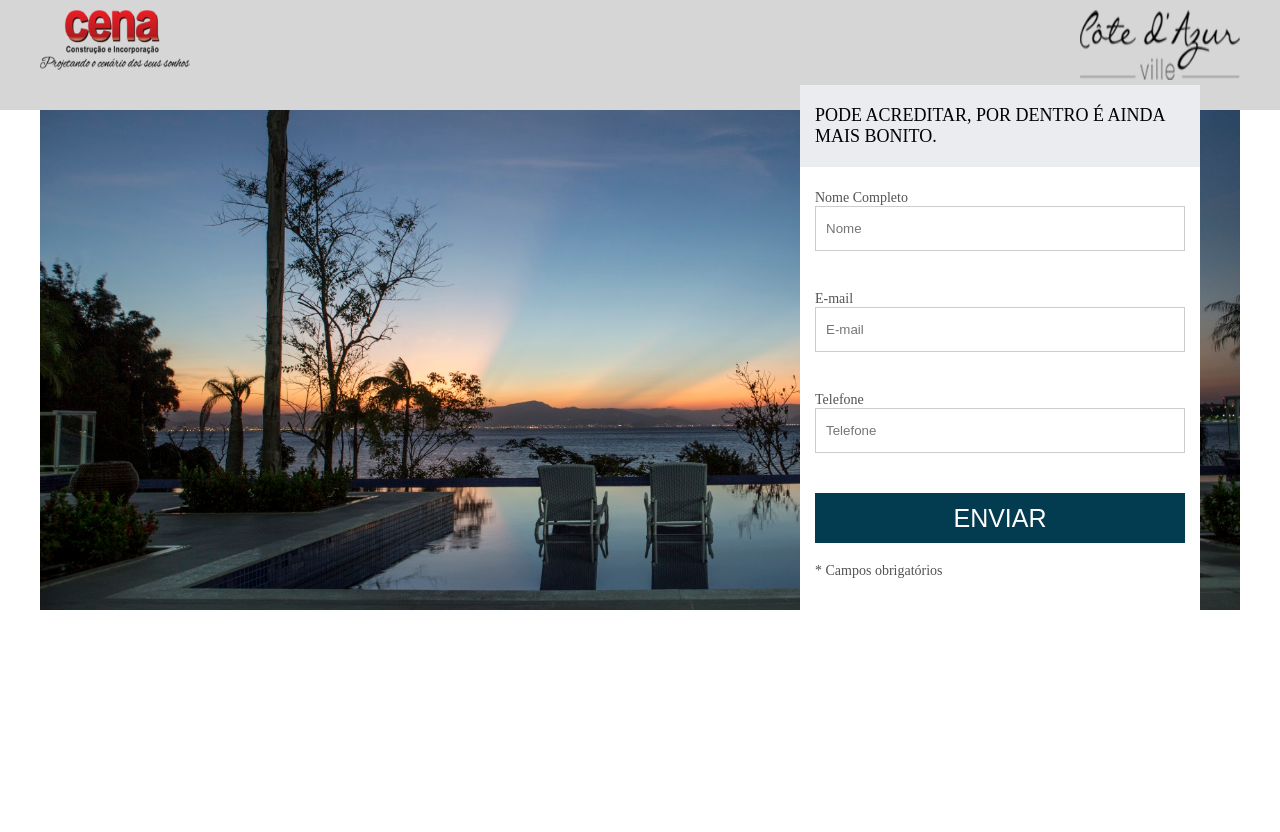
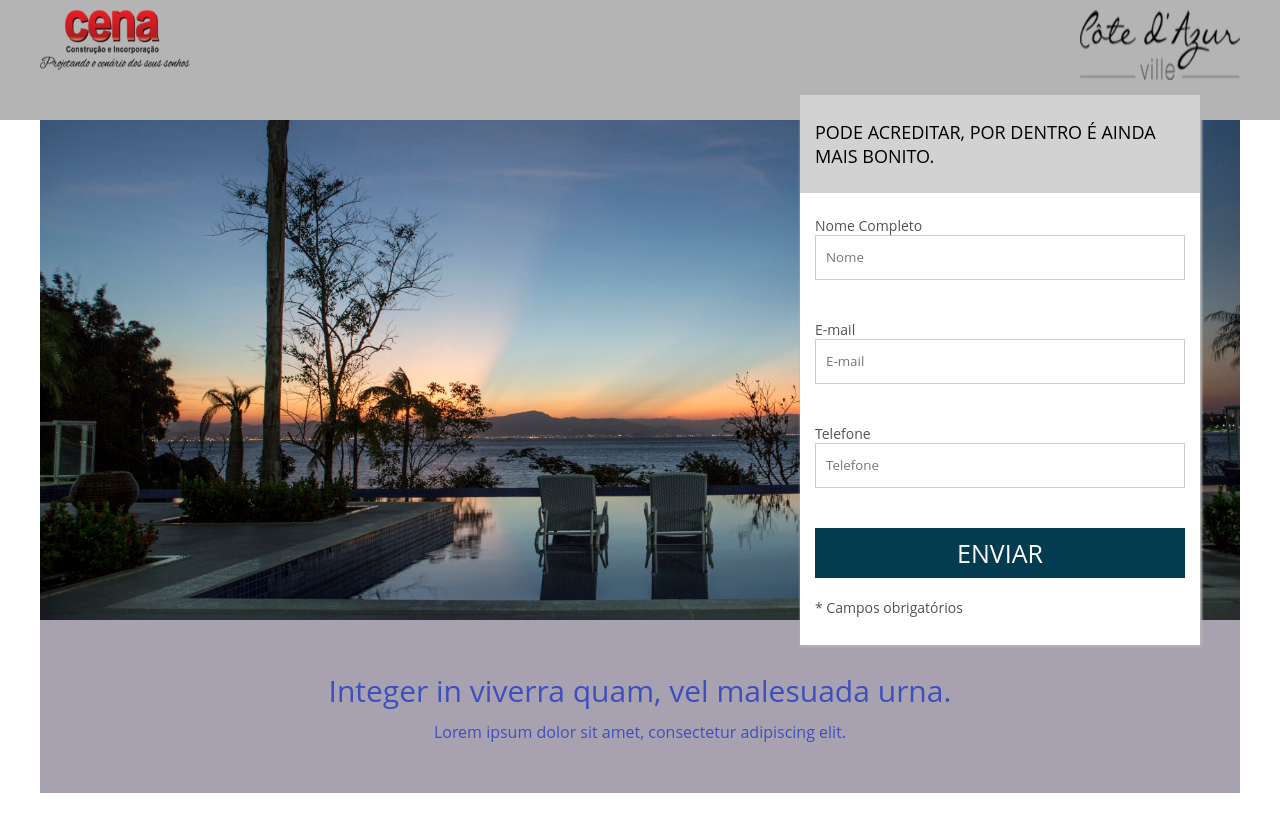
Before and after one commit to MateusFraga1988/Projeto-danki-code-02, a plain HTML site: page index.html in a window 1280 px wide. Before the commit the page ends 800 px from the top, so only its background shows below. Drawn offline with Linux system fonts and the light colour scheme; a web font is replaced by a local one.

Commit message:
Sessão chamada

```diff
--- a/css/style.css
+++ b/css/style.css
@@ -2,6 +2,7 @@
 	margin: 0;
 	padding: 0;
 	box-sizing: border-box;
+	font-family: 'Open Sans' , sans-serif;
 }
 
 html {
@@ -23,8 +24,8 @@ html {
 /*****/
 
 header {
-	background-color: #D6D6D6;
-	padding: 10px 2% 30px 2%;
+	background-color: rgb(180, 180, 180);
+	padding: 10px 2% 40px 2%;
 }
 
 .logo-1 {
@@ -67,16 +68,18 @@ section.cover-form {
 	width: 400px;
 	height: 110%;
 	position: relative;
+	z-index: 2;
 	top: -5%;
+	box-shadow: 1px 1px 2px 1px rgb(180, 180, 180);
 	background-color: white;
 }
 
 .form-container h2 {
 	font-weight: normal;
-	padding: 20px 15px;
+	padding: 25px 15px;
 	color: black;
 	font-size: 18px;
-	background-color: rgb(234, 236, 239);
+	background-color: rgb(210, 210, 210);
 }
 
 .form-container form {
@@ -116,6 +119,35 @@ section.cover-form {
 	border: 0;
 }
 
+section.chamada {
+	z-index: 1;
+	width: 100%;
+	position: relative;
+	top: -50px;
+	text-align: center;
+	display: inline-block;
+}
+
+section.chamada .container {
+	padding: 50px 0;
+	background-color: #a8a2b0;
+}
+
+section.chamada h2{
+	width: 96%;
+	max-width: 700px;
+	display: inline-block;
+	color: #3d4fbf;
+	font-size: 30px;
+	font-weight: normal;
+	font-style: bold;
+}
+
+section.chamada p {
+	margin-top: 10px;
+	color: #3d4fbf;
+}
+
 @media screen and (max-width: 510px) {
 
 	header {
--- a/index.html
+++ b/index.html
@@ -4,6 +4,8 @@
 	<meta charset="utf-8">
 	<meta name="viewport" content="width=device-width, initial-scale=1">
 	<title>Minha Landing Page</title>
+	<link rel="stylesheet" href="https//fonts.googleapis.com/css?
+	family=Open+Sans">
 	<link rel="stylesheet" type="text/css" href="css/style.css">
 	<meta charset="description" content="Conteúdo do meu site.">
 	<meta charset="keywords" content="palavras,separadas,por,virgula.">
@@ -53,5 +55,12 @@
 	</div><!--container-->
 </section><!--cover-form-->
 
+<section class="chamada">
+	<div class="container">
+		<h2>Integer in viverra quam, vel malesuada urna.</h2>
+		<p>Lorem ipsum dolor sit amet, consectetur adipiscing elit.</p>
+	</div><!--container-->
+</section><!--chamada-->
+
 </body>
 </html>
```
